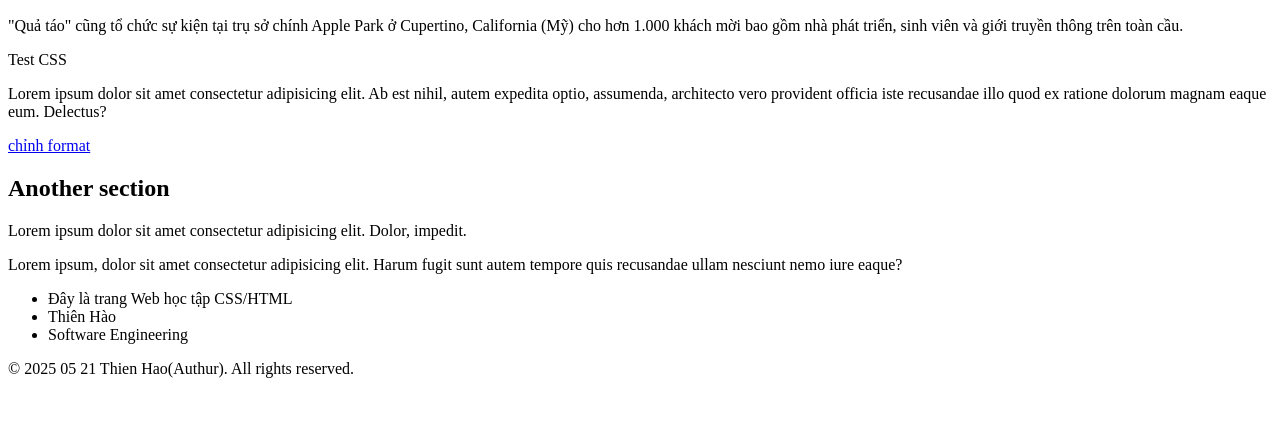
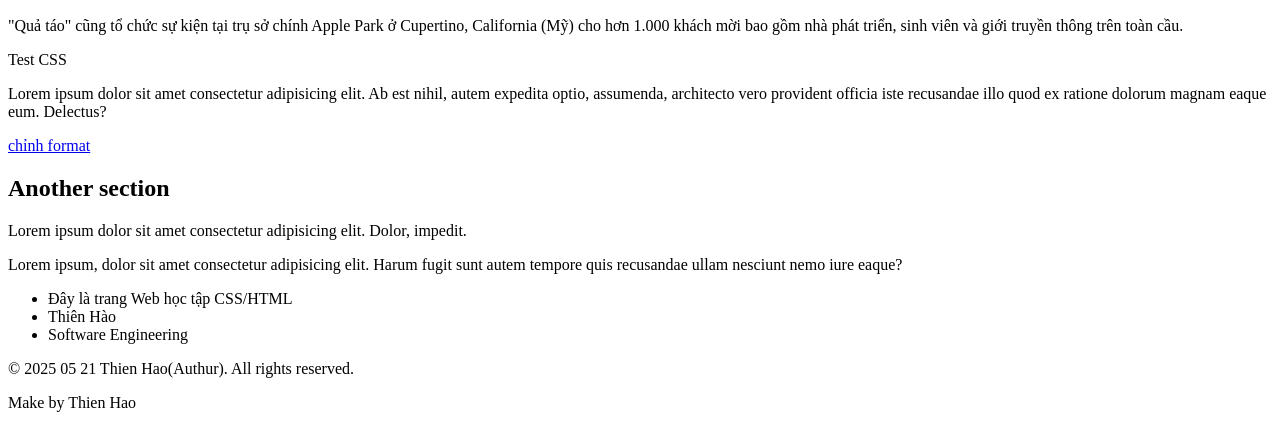
Before and after one commit to thienhao05/WED201c_BTVN, a plain HTML site: page index.html in a window 1280 px wide. Shown: the part 606-1034 px from the top of the page. Before the commit the page ends 1000 px from the top, so only its background shows below. Drawn offline with Linux system fonts and the light colour scheme.

Commit message:
test merge

```diff
--- a/index.html
+++ b/index.html
@@ -80,6 +80,7 @@
     </div>
     <div class="footer">
         <p>&copy; 2025 05 21 Thien Hao(Authur). All rights reserved.</p>
+        <p>Make by Thien Hao</p>
     </div>
   </body>
 </html>
```
